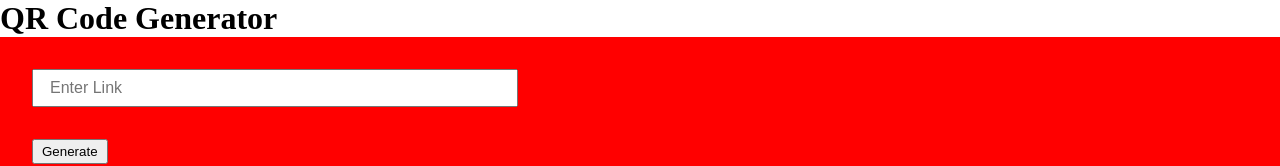
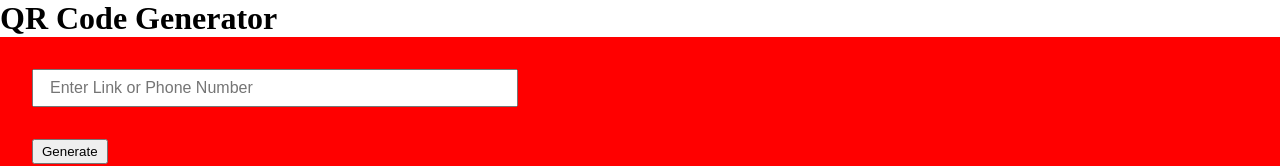
Before and after one commit to Dopetwist/React-QR-Code-generator, a React (Vite) app: page / in a window 1280 px wide. Shown: the top 166 px of the page. Built offline with nearby package versions, Linux system fonts and the light colour scheme.

Commit message:
Update input placeholder

```diff
--- a/src/components/QrCode.jsx
+++ b/src/components/QrCode.jsx
@@ -21,7 +21,7 @@ function QrCode() {
                 <input type="text"
                 onChange={handleChange}
                 value={inputValue}
-                placeholder="Enter Link"
+                placeholder="Enter Link or Phone Number"
                 />
 
                 <button className="btn"
```
